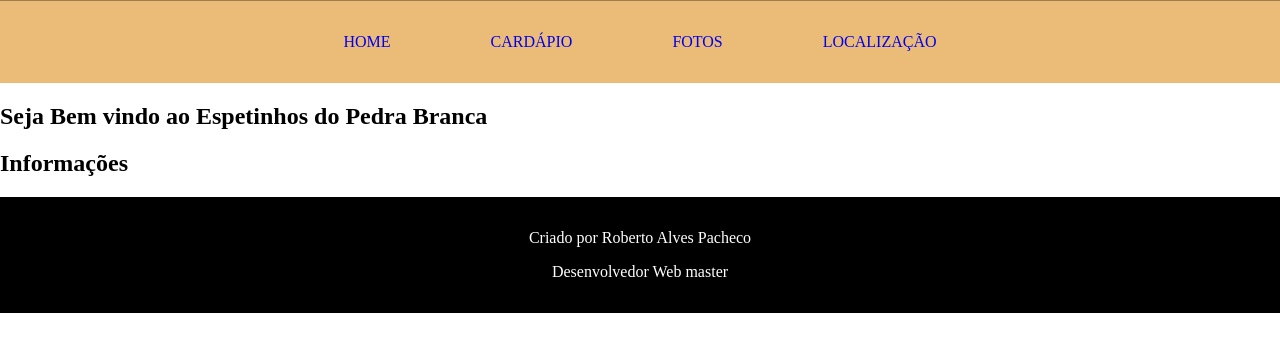
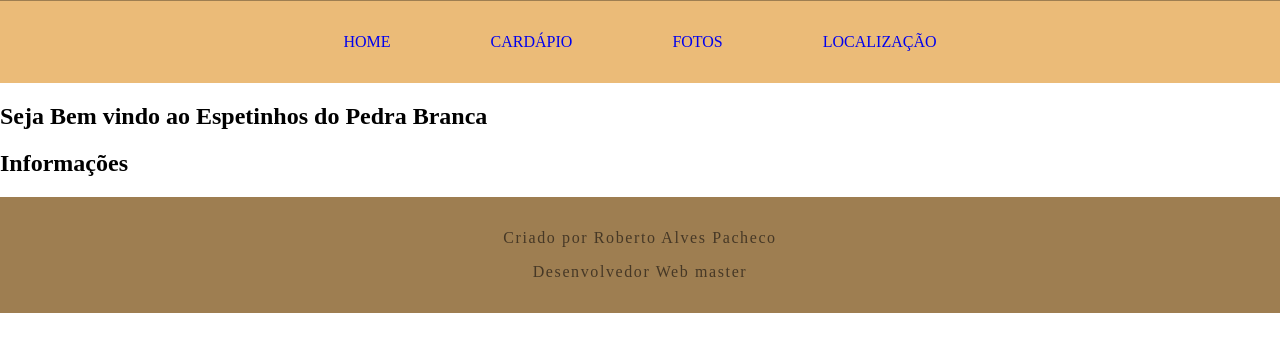
Before and after one commit to pachecora/espetinhos, a plain HTML site: page index.html in a window 1280 px wide. Shown: the part 79-430 px from the top of the page. Drawn offline with Linux system fonts and the light colour scheme.

Commit message:
Alterado estilo do rodapé do site

```diff
--- a/css/style.css
+++ b/css/style.css
@@ -55,8 +55,9 @@ header > h1{
 /* ------------ Rodadapé -------------- */
 
 footer{
-    background-color: black;
-    color: white;
     text-align: center;
+    background-color: #9E7E51;
+    letter-spacing: 0.1em;
+    color: #463826;
     padding: 1em;
 }
```
